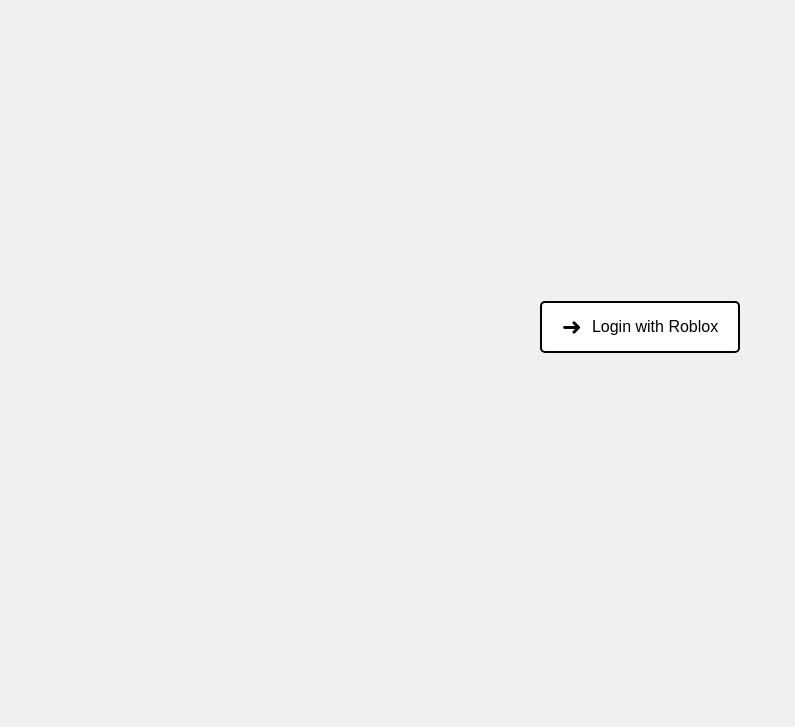
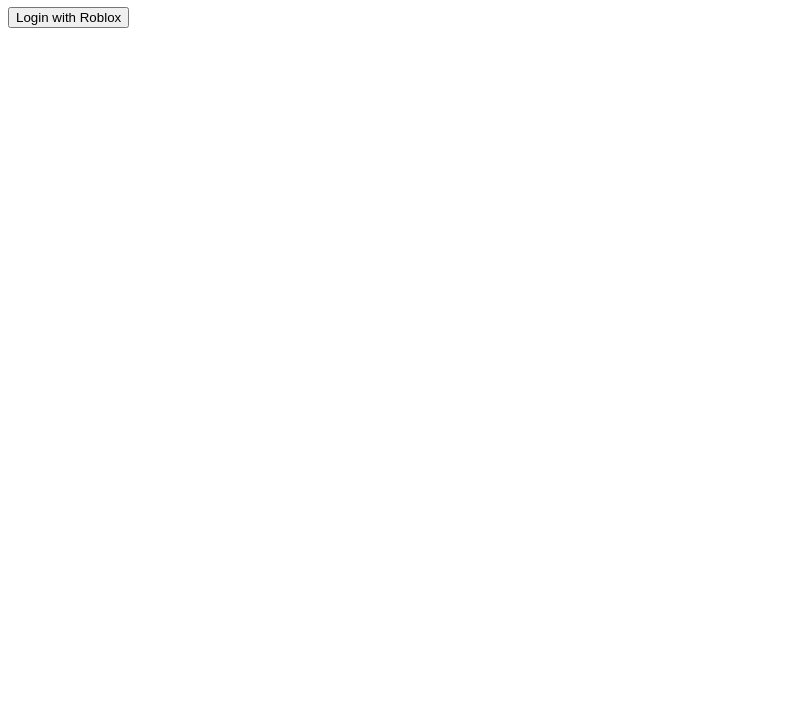
Before and after one commit to joeydane11/Joeyd.org-server, a plain HTML site: page index.html in a window 1280 px wide. Shown: the part 73-800 px from the top of the page, without its empty margins (0-795 px from the left). Drawn offline with Linux system fonts and the light colour scheme.

Commit message:
Update index.html

```diff
--- a/index.html
+++ b/index.html
@@ -1,77 +1,22 @@
 <!DOCTYPE html>
 <html lang="en">
 <head>
-    <meta charset="UTF-8">
-    <meta name="viewport" content="width=device-width, initial-scale=1.0">
-    <title>Roblox OAuth Login</title>
-    <style>
-        body {
-            font-family: Arial, sans-serif;
-            display: flex;
-            justify-content: center;
-            align-items: center;
-            height: 100vh;
-            margin: 0;
-            background-color: #f0f0f0;
-        }
-        .login-button {
-            display: inline-flex;
-            align-items: center;
-            padding: 10px 20px;
-            background-color: #fff;
-            color: #000;
-            text-decoration: none;
-            border: 2px solid #000;
-            border-radius: 5px;
-            font-size: 16px;
-            transition: all 0.3s ease;
-            position: relative;
-            cursor: pointer;
-        }
-        .login-button:hover {
-            background-color: #00A2FF;
-            color: #fff;
-            border-color: #00A2FF;
-        }
-        .login-button::after {
-            content: attr(data-redirect);
-            position: absolute;
-            bottom: 100%;
-            left: 50%;
-            transform: translateX(-50%);
-            background-color: #333;
-            color: #fff;
-            padding: 5px 10px;
-            border-radius: 3px;
-            font-size: 14px;
-            opacity: 0;
-            transition: opacity 0.3s ease;
-            white-space: nowrap;
-            pointer-events: none;
-        }
-        .login-button:hover::after {
-            opacity: 1;
-        }
-        .icon {
-            margin-right: 10px;
-            font-size: 24px;
-        }
-    </style>
+  <meta charset="UTF-8">
+  <meta name="viewport" content="width=device-width, initial-scale=1.0">
+  <title>Roblox OAuth Integration</title>
 </head>
 <body>
-    <button id="loginButton" class="login-button" data-redirect="You will be redirected to Roblox.com">
-        <span class="icon">➜</span>
-        Login with Roblox
-    </button>
+  <h1>Welcome to JoeyD.org</h1>
+  <button id="loginButton">Login with Roblox</button>
 
-    <script>
-        const clientId = '2735003774133898988'; // Replace with your Roblox OAuth app client ID
-        const redirectUri = 'http://joeyd.org/dashb.html'; // Replace with your redirect URI
+  <script>
+    const CLIENT_ID = "6325271009758156790";
+    const REDIRECT_URI = "http://joeyd.org/dashb.html";
 
-        document.getElementById('loginButton').addEventListener('click', function() {
-            const authUrl = `https://authorize.roblox.com/v1/authorize?client_id=${clientId}&response_type=code&redirect_uri=${encodeURIComponent(redirectUri)}&scope=openid%20profile`;
-            window.location.href = authUrl;
-        });
-    </script>
+    document.getElementById("loginButton").addEventListener("click", () => {
+      const oauthUrl = `https://apis.roblox.com/oauth/v1/authorize?response_type=code&client_id=${CLIENT_ID}&redirect_uri=${encodeURIComponent(REDIRECT_URI)}&scope=openid%20profile`;
+      window.location.href = oauthUrl;
+    });
+  </script>
 </body>
 </html>
```
